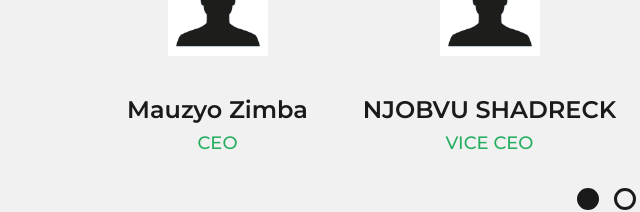
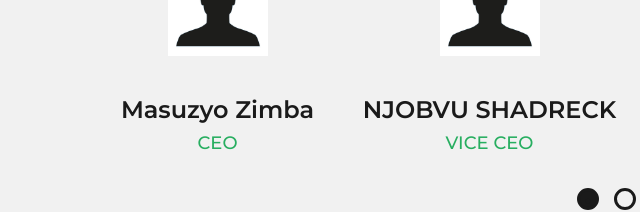
Before and after one commit to Simonmbewe/ecotrainingsouthluangwa, a plain HTML site: page index.html in a window 1280 px wide. Shown: the part 3195-3407 px from the top of the page, 16-656 px from the left. Drawn offline with nearby package versions, Linux system fonts and the light colour scheme.

Commit message:
Update index.html

```diff
--- a/index.html
+++ b/index.html
@@ -250,7 +250,7 @@
                             <img src = "images/m2.jpg" alt = " m2">
                         </div>
                         <div class = "info">
-                            <p class = "fw-6 font-lg">Mauzyo Zimba</p>
+                            <p class = "fw-6 font-lg">Masuzyo Zimba</p>
                             <p class = "text-green font-md fw-5">CEO</p>
                         </div>
                     </div>
```
